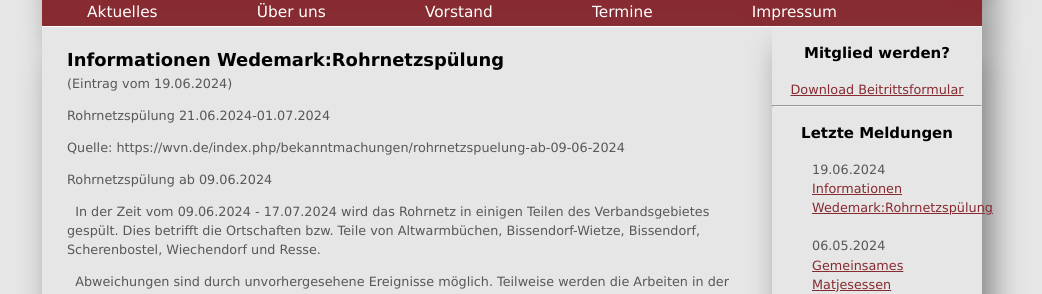
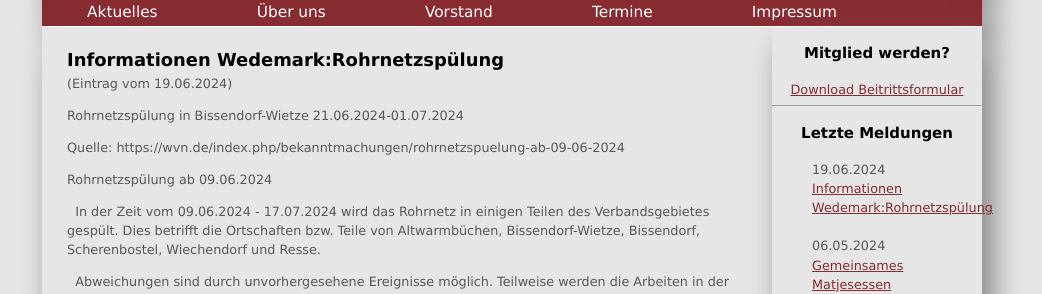
Before and after one commit to car-hei/wietze-gemeinschaft.github.io, a Jekyll site: the page built from _posts/2024-06-19-Infomationen Wedemark: Rohrnetzspülung.md, in a window 1280 px wide. Shown: the part 205-499 px from the top of the page, without its empty margins (128-1170 px from the left). Built offline with Jekyll 4.4.1, drawn with Linux system fonts in a browser that asks for light colours.

Commit message:
Update 2024-06-19-Infomationen Wedemark: Rohrnetzspülung.md

```diff
--- a/_posts/2024-06-19-Infomationen Wedemark: Rohrnetzspülung.md
+++ b/_posts/2024-06-19-Infomationen Wedemark: Rohrnetzspülung.md
@@ -2,9 +2,9 @@
 layout: post
 title: Informationen Wedemark:Rohrnetzspülung
 ---
-Rohrnetzspülung 21.06.2024-01.07.2024
+Rohrnetzspülung in Bissendorf-Wietze 21.06.2024-01.07.2024
 
-Quelle: https://wvn.de/index.php/bekanntmachungen/rohrnetzspuelung-ab-09-06-2024
+Quelle:  https://wvn.de/index.php/bekanntmachungen/rohrnetzspuelung-ab-09-06-2024
 
 Rohrnetzspülung ab 09.06.2024
 
```
